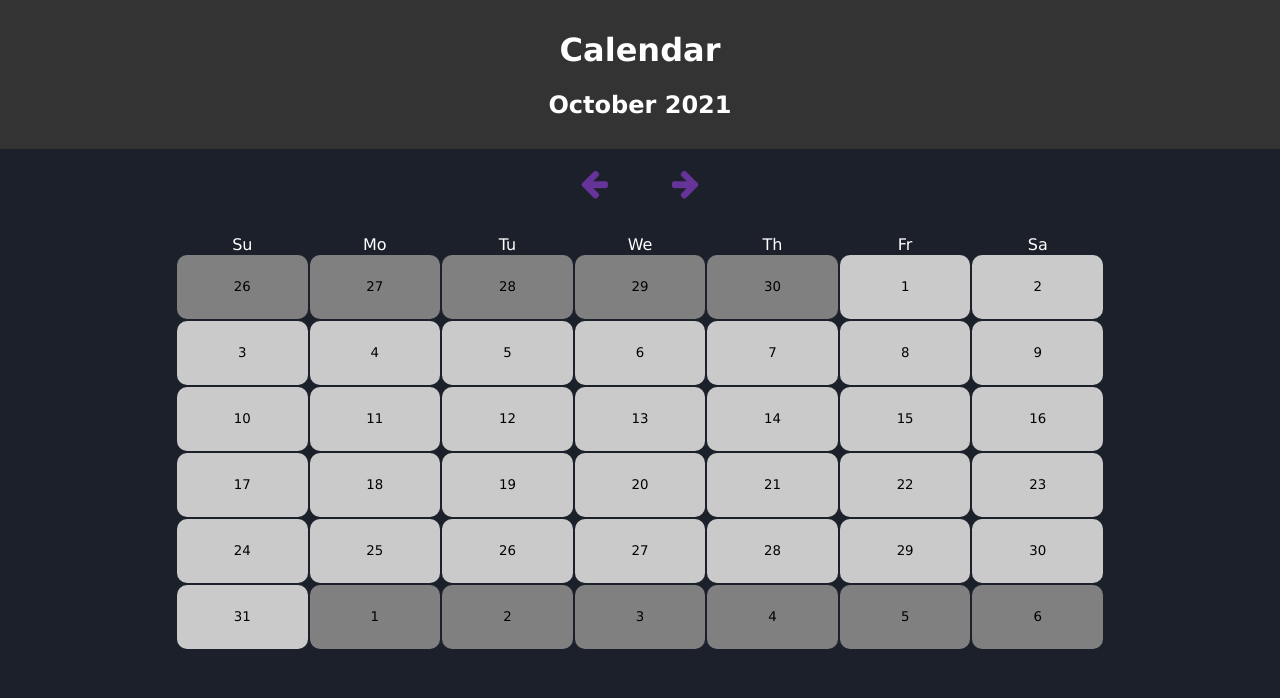
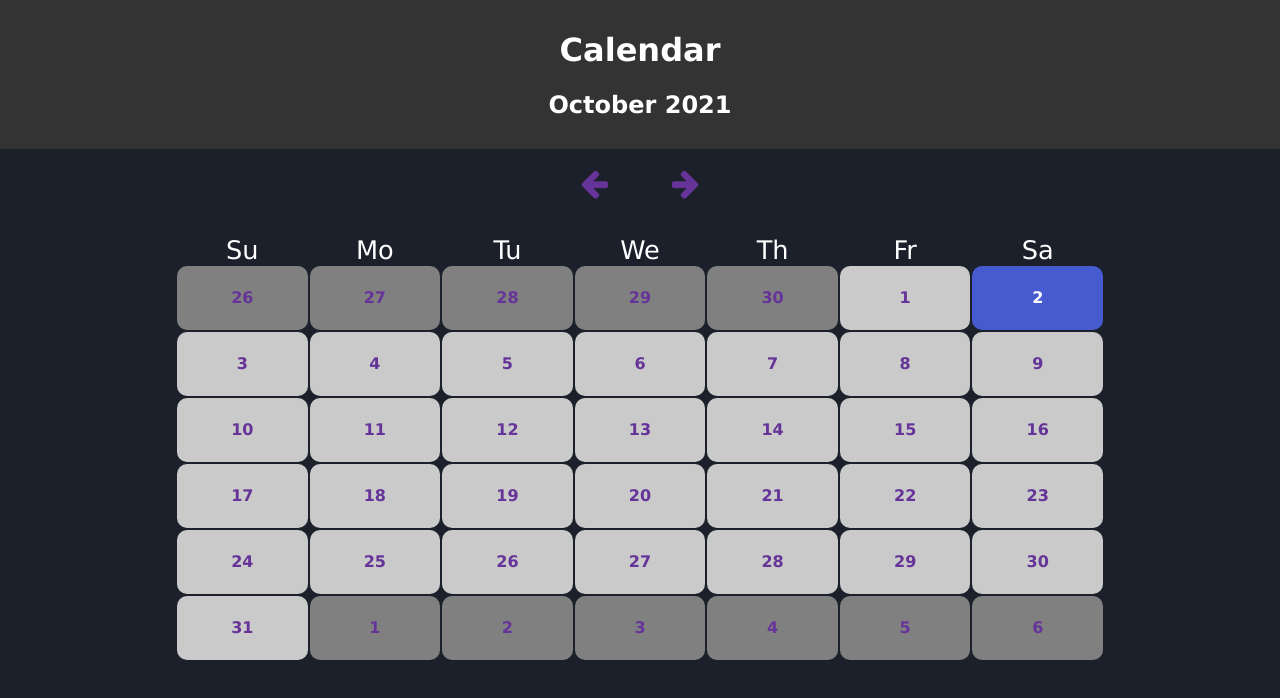
Before and after one commit to damxaq/calendar, a React (Create React App) app: page / in a window 1280 px wide. Shown: the top 698 px of the page. Built offline with nearby package versions, Linux system fonts and the light colour scheme.

Commit message:
added active day to calendar

```diff
--- a/src/views/Calendar/Calendar.tsx
+++ b/src/views/Calendar/Calendar.tsx
@@ -14,6 +14,7 @@ import {
 const Calendar = () => {
   const [dateToShow, setDateToShow] = useState(new Date());
   const [calendar, setCalendar] = useState<Array<any>>([]);
+  const today = new Date().toLocaleDateString();
 
   useEffect(() => {
     if (dateToShow) {
@@ -46,11 +47,9 @@ const Calendar = () => {
                 <Link to={`/day/${day.date}`} key={index}>
                   <button
                     title={day.date}
-                    className={
-                      day.isCurrentMonth
-                        ? "day-button current-month"
-                        : "day-button"
-                    }
+                    className={`day-button ${
+                      day.isCurrentMonth ? "current-month" : ""
+                    } ${day.date === today ? "current-day" : ""}`}
                   >
                     {day.monthDayNumber}
                   </button>
--- a/src/views/Calendar/calendar.css
+++ b/src/views/Calendar/calendar.css
@@ -7,6 +7,7 @@
 .day-of-week {
   display: grid;
   grid-template-columns: repeat(7, 1fr);
+  font-size: 1.6rem;
 }
 
 .day-of-week a {
@@ -21,12 +22,20 @@
   outline: none;
   border-radius: 10px;
   border: none;
+  font-size: 1rem;
+  color: rebeccapurple;
+  font-weight: bold;
 }
 
 .day-button.current-month {
   background-color: rgb(202, 202, 202);
 }
 
+.day-button.current-day {
+  background-color: rgb(70, 91, 207);
+  color: white;
+}
+
 .day-button:hover {
   background-color: white;
 }
```
